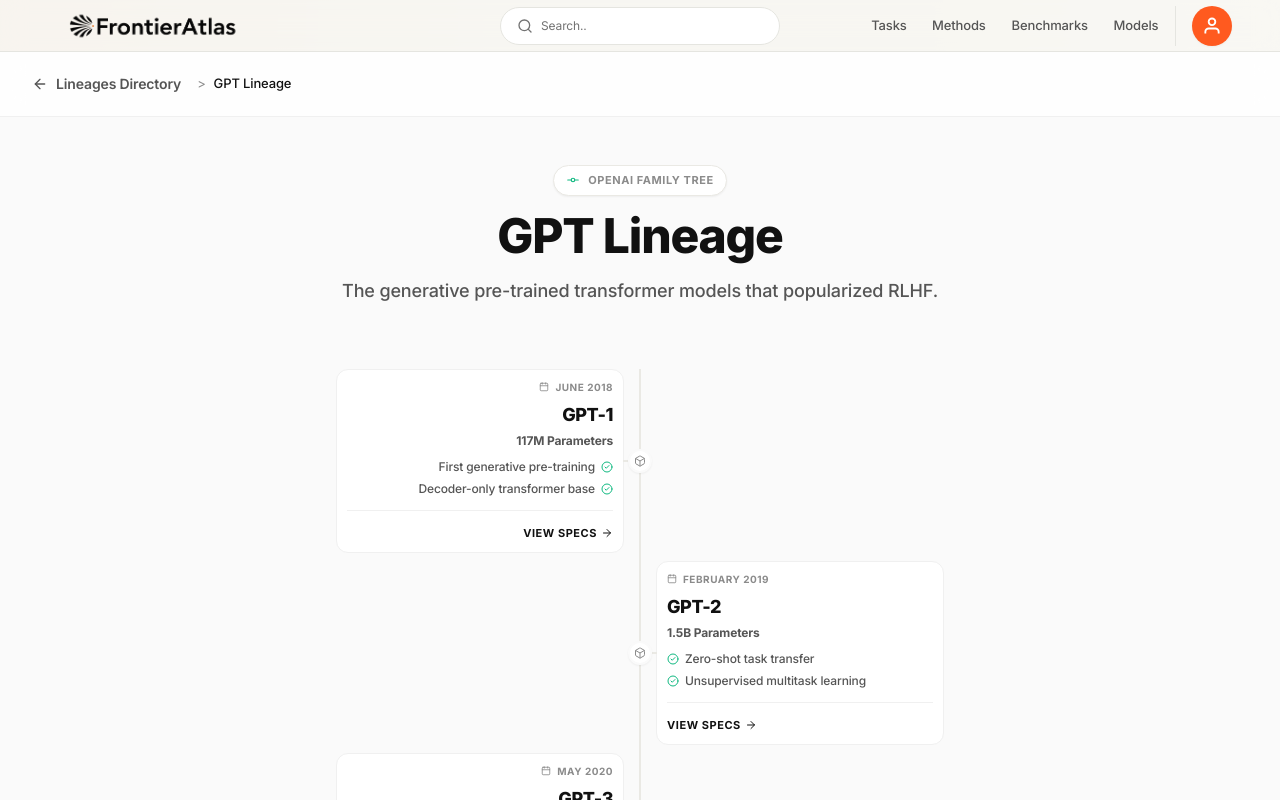
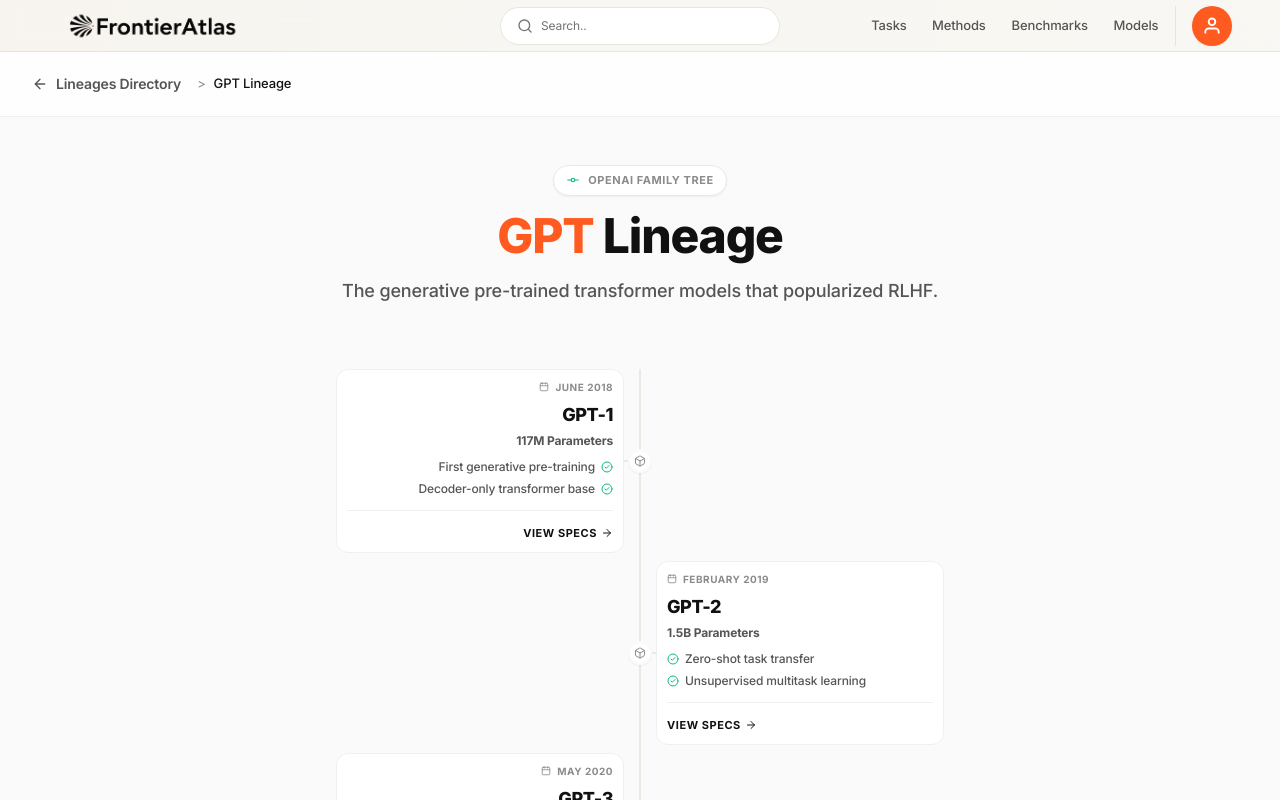
Before and after one commit to Deepak-Solanki04/Frontier_Atlas, a Next.js app: page /lineages/1 in a window 1280 px wide. Shown: the top 800 px of the page. Built offline with nearby package versions, Linux system fonts and the light colour scheme.

Commit message:
style: Render the first word of the lineage detail title in orange to match theme

```diff
--- a/app/lineages/[slug]/page.tsx
+++ b/app/lineages/[slug]/page.tsx
@@ -111,7 +111,7 @@ export default function LineageDetailPage({
             <span>{lineage.vendor} Family Tree</span>
           </div>
           <h1 className="text-3xl md:text-5xl font-extrabold text-[#111111] tracking-tight mb-4">
-            {lineage.name}
+            <span className="text-[#FF5A1F]">{lineage.name.split(' ')[0]}</span> {lineage.name.split(' ').slice(1).join(' ')}
           </h1>
           <p className="text-lg text-[#555555] font-medium leading-relaxed">
             {lineage.description}
```
